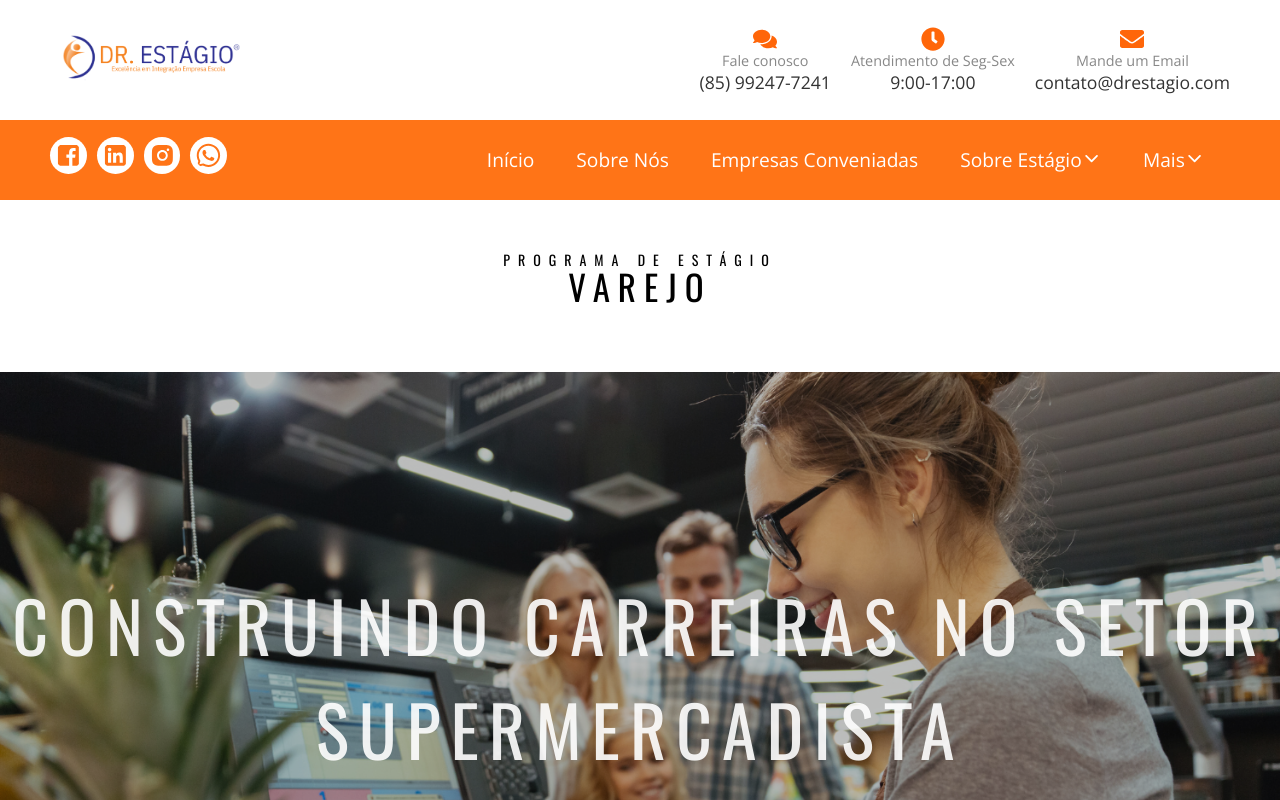
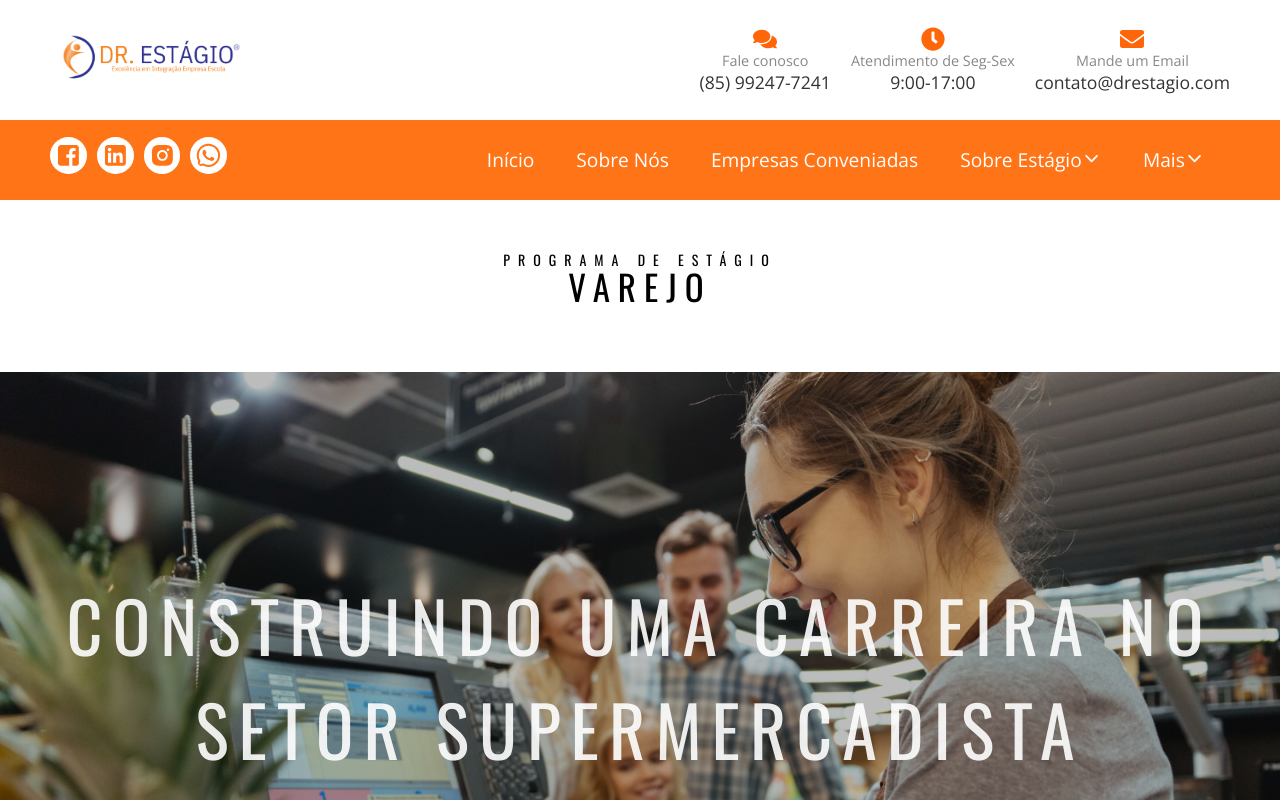
Before and after one commit to GaelBaptista/drestagio, a React (Vite) app: page /varejo in a window 1280 px wide. Shown: the top 800 px of the page. Built offline with nearby package versions, Linux system fonts and the light colour scheme.

Commit message:
setingsVarejo

```diff
--- a/src/routes/ProgramaDeEstagio/Varejo/Varejo.tsx
+++ b/src/routes/ProgramaDeEstagio/Varejo/Varejo.tsx
@@ -16,7 +16,7 @@ export function Varejo () {
 
 <section>
     <div className="parallax-one">
-      <h2>Construindo Carreiras no Setor Supermercadista</h2>
+      <h2>Construindo uma Carreira no Setor Supermercadista</h2>
     </div>
 </section>
 
```
